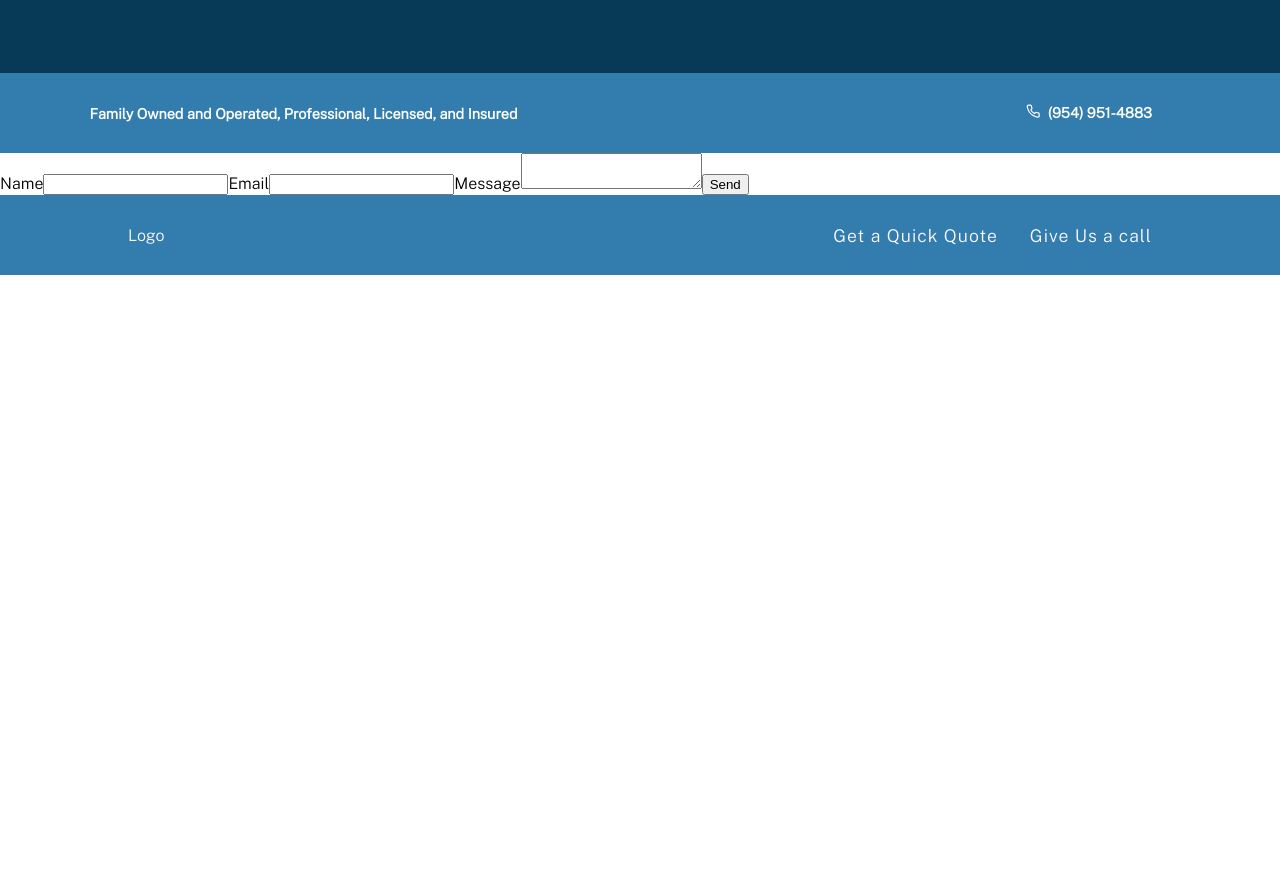
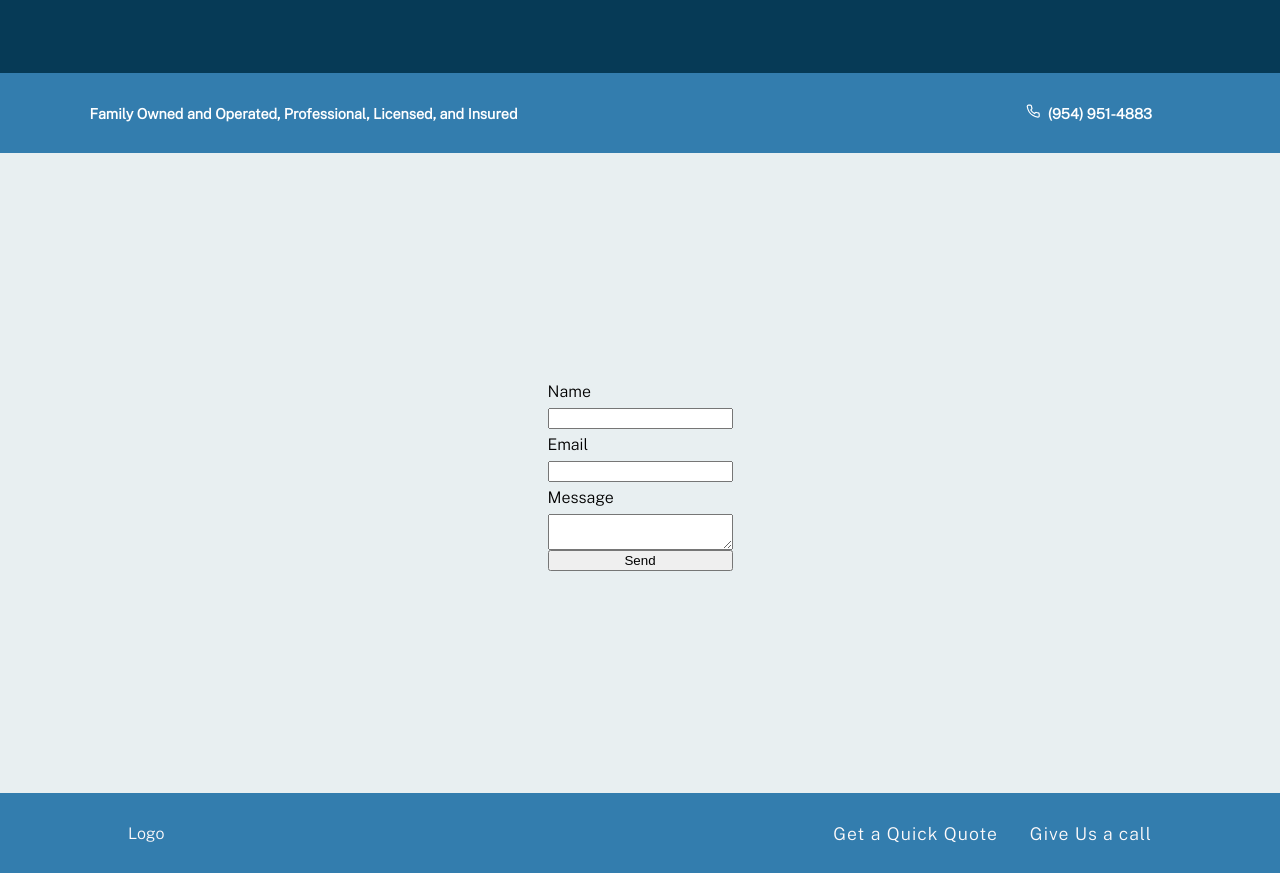
Before and after one commit to codescody/fumeropressurewashing, a React (Create React App) app: page / in a window 1280 px wide. Shown: the part 1227-2100 px from the top of the page. Before the commit the page ends 1502 px from the top, so only its background shows below. Built offline with nearby package versions, Linux system fonts and the light colour scheme.

Commit message:
form layout

```diff
--- a/src/index.css
+++ b/src/index.css
@@ -135,8 +135,20 @@ h6 {
 }
 
 .quote-container {
-  height: 85vh;
+  display: flex;
+
+  justify-content: center;
+  align-items: center;
+  text-align: left;
+  vertical-align: center;
+  height: 80vh;
   background-color: rgb(232, 239, 241);
+}
+
+.quote-form {
+  display: flex;
+  flex-direction: column;
+  line-height: 2rem;
 }
 
 .footer-wrapper {
@@ -144,7 +156,6 @@ h6 {
   justify-content: space-between;
   text-align: center;
   align-items: center;
-  vertical-align: center;
   padding-left: 10%;
   padding-right: 10%;
   height: 10vh;
--- a/src/pages/Contact.js
+++ b/src/pages/Contact.js
@@ -5,8 +5,10 @@ export default function Contact() {
     <div className="contact-wrapper">
       <section>Family Owned and Operated, Professional, Licensed, and Insured</section>
       <section>
+        <a href="tel:example">
         <FiPhone />
         &nbsp; (954) 951-4883
+        </a>
       </section>
     </div>
   );
--- a/src/pages/Quote.js
+++ b/src/pages/Quote.js
@@ -74,7 +74,8 @@ export default function Quote() {
   };
 
   return (
-    <form ref={form} onSubmit={sendEmail}>
+    <div className='quote-container'>
+    <form className='quote-form' ref={form} onSubmit={sendEmail}>
       <label>Name</label>
       <input
         type="text"
@@ -97,5 +98,6 @@ export default function Quote() {
       />
       <input type="submit" value="Send" />
     </form>
+    </div>
   );
 };
```
